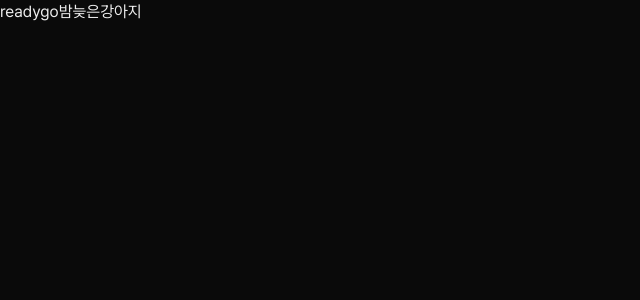
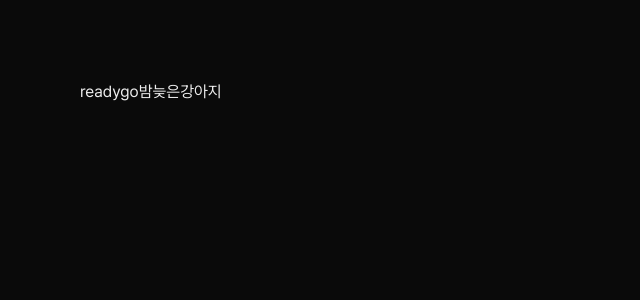
Before and after one commit to szeunkk/ReadyGo, a Next.js app: page / in a window 1280 px wide. Shown: the top 300 px of the page, without its empty margins (0-640 px from the left). Built offline with nearby package versions, Linux system fonts and the light colour scheme.

Commit message:
feat: sidebar와 header를 포함한 기본 레이아웃 구조 구현

```diff
--- a/src/app/layout.tsx
+++ b/src/app/layout.tsx
@@ -3,6 +3,7 @@ import localFont from 'next/font/local';
 import './globals.css';
 import { NextThemesProvider } from '../commons/providers/next-themes/next-themes.provider';
 import { ModalProvider } from '../commons/providers/modal/modal.provider';
+import { Layout } from '../commons/layout';
 
 const pretendard = localFont({
   src: '../fonts/PretendardVariable.woff2',
@@ -25,7 +26,9 @@ export default function RootLayout({
     <html lang="en">
       <body className={`${pretendard.variable}  antialiased`}>
         <NextThemesProvider>
-          <ModalProvider>{children}</ModalProvider>
+          <ModalProvider>
+            <Layout>{children}</Layout>
+          </ModalProvider>
         </NextThemesProvider>
       </body>
     </html>
--- /dev/null
+++ b/src/commons/layout/index.tsx
@@ -0,0 +1,24 @@
+import { ReactNode } from 'react';
+import styles from './styles.module.css';
+
+interface LayoutProps {
+  children: ReactNode;
+}
+
+export const Layout = ({ children }: LayoutProps) => {
+  return (
+    <div className={styles.container}>
+      <aside className={styles.sidebar}>
+        {/* Sidebar content */}
+      </aside>
+      <div className={styles.main}>
+        <header className={styles.header}>
+          {/* Header content */}
+        </header>
+        <main className={styles.children}>
+          {children}
+        </main>
+      </div>
+    </div>
+  );
+};
--- /dev/null
+++ b/src/commons/layout/styles.module.css
@@ -0,0 +1,30 @@
+.container {
+  display: flex;
+  width: 100vw;
+  height: 100vh;
+  overflow: hidden;
+}
+
+.sidebar {
+  width: 80px;
+  height: 100vh;
+  flex-shrink: 0;
+}
+
+.main {
+  display: flex;
+  flex-direction: column;
+  flex: 1;
+  overflow: hidden;
+}
+
+.header {
+  width: 100%;
+  height: 80px;
+  flex-shrink: 0;
+}
+
+.children {
+  flex: 1;
+  overflow: auto;
+}
```
